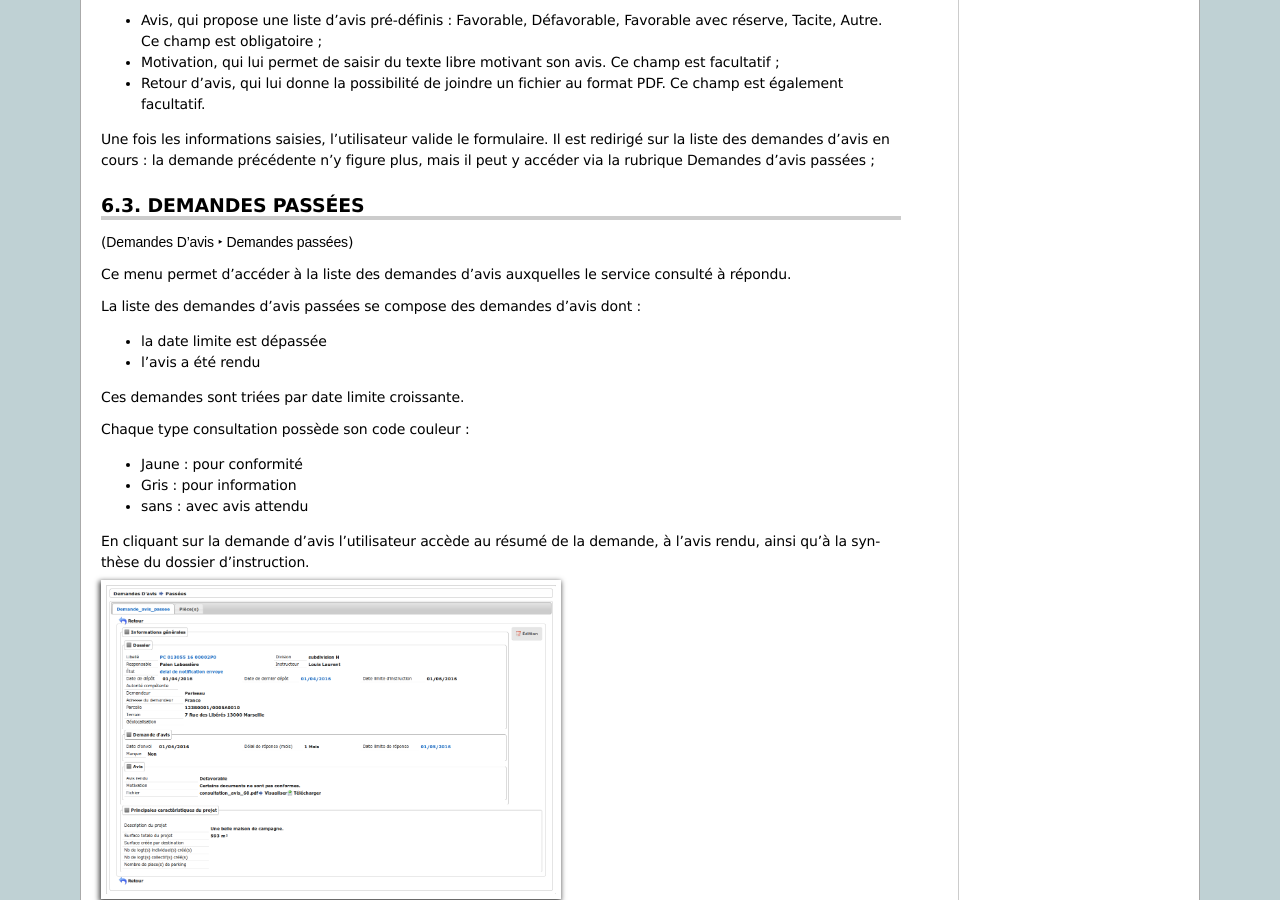
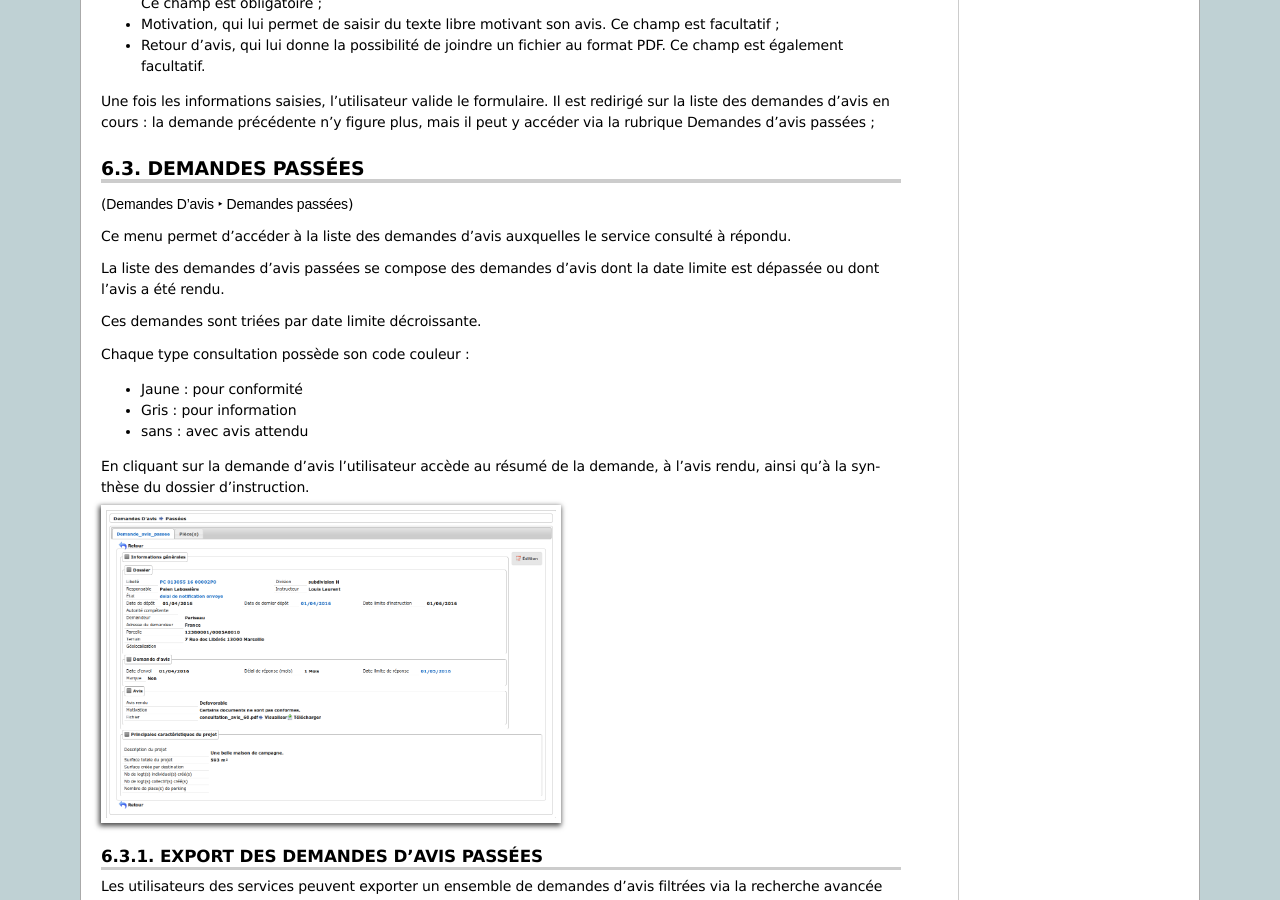
Before and after one commit to mpavaux/openads-documentation, a Sphinx documentation site: the page built from source/manuel_utilisateur/service_consulte.rst, in a window 1280 px wide and 900 px high, scrolled down 1204 px. Built offline with Sphinx 7.4.7, drawn with Linux system fonts in a browser that asks for light colours; some of the changed text lies outside the part shown.

Commit message:
* Modification des filtres et tris des demandes d'avis.

```diff
--- a/source/manuel_utilisateur/service_consulte.rst
+++ b/source/manuel_utilisateur/service_consulte.rst
@@ -23,10 +23,7 @@
 Ce menu permet d'accéder à la liste des demandes d'avis en cours, envoyées au service
 connecté.
 
-La liste des demandes d'avis en cours se compose des demandes d'avis dont :
-
-- la date limite n'est pas dépassée
-- l'avis n'a pas été rendu
+La liste des demandes d'avis en cours se compose des demandes d'avis dont la date limite n'est pas dépassée et dont l'avis n'a pas été rendu.
 
 Ces demandes sont triées par date limite croissante.
 
@@ -78,12 +75,9 @@
 Ce menu permet d'accéder à la liste des demandes d'avis auxquelles le service
 consulté à répondu.
 
-La liste des demandes d'avis passées se compose des demandes d'avis dont :
+La liste des demandes d'avis passées se compose des demandes d'avis dont la date limite est dépassée ou dont l'avis a été rendu.
 
-- la date limite est dépassée
-- l'avis a été rendu
-
-Ces demandes sont triées par date limite croissante.
+Ces demandes sont triées par date limite décroissante.
 
 Chaque type consultation possède son code couleur :
 
```
